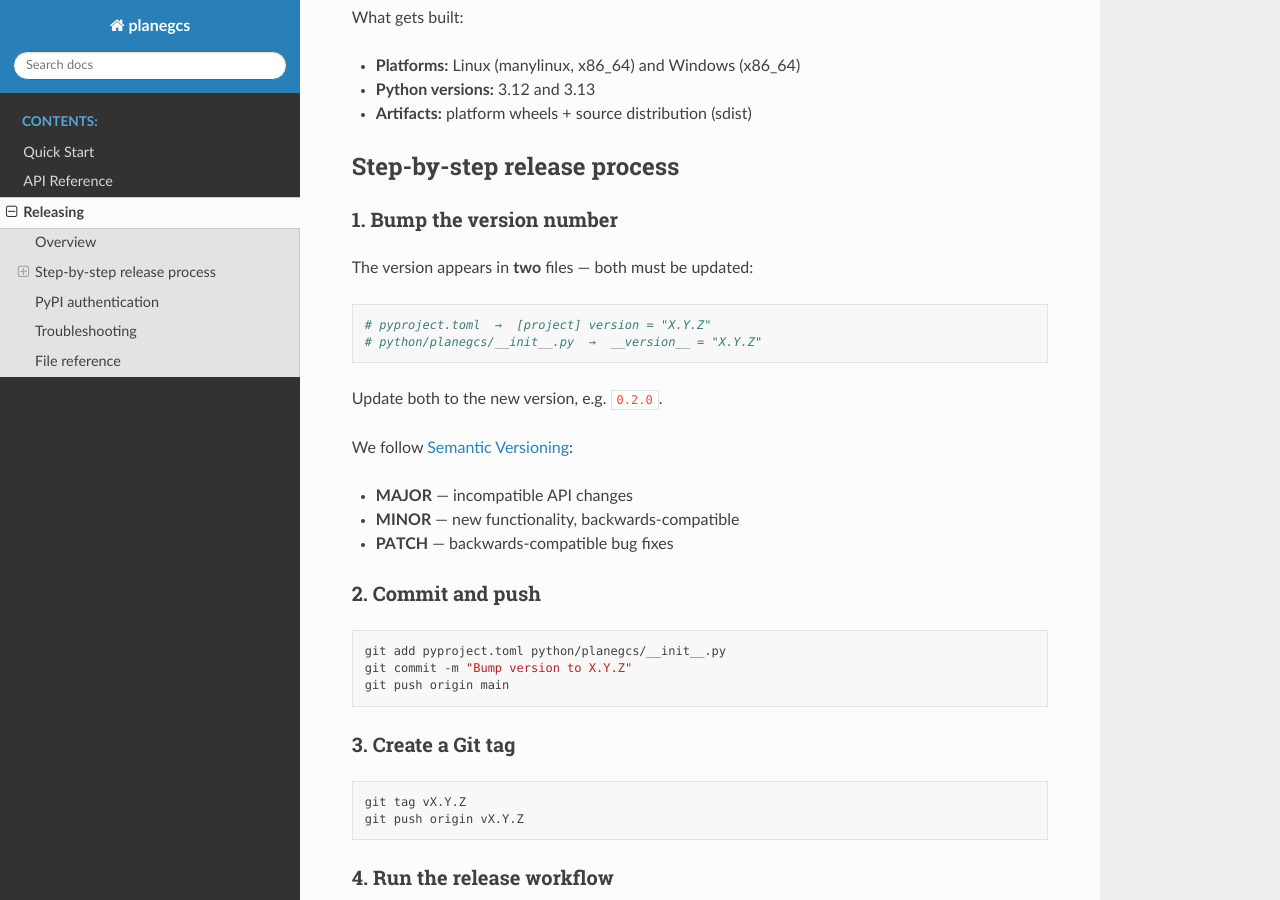
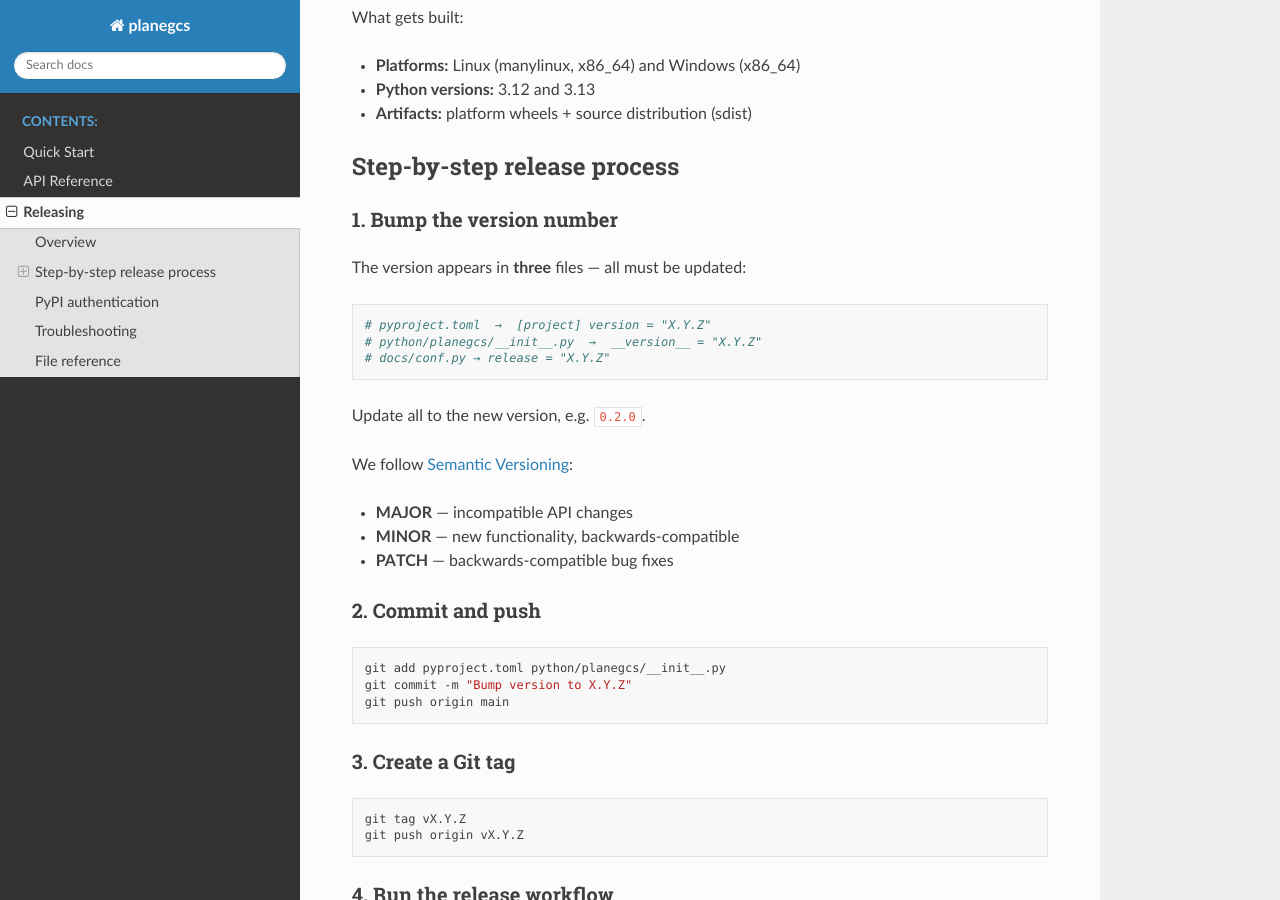
Before and after one commit to spookylukey/planegcs, a Sphinx documentation site: the page built from docs/releasing.rst, in a window 1280 px wide and 900 px high, scrolled down 330 px. Built offline with Sphinx 7.4.7 and the Read the Docs theme 3.1.0, drawn with Linux system fonts in a browser that asks for light colours; some of the changed text lies outside the part shown.

Commit message:
Note about docs.conf version number

```diff
--- a/docs/conf.py
+++ b/docs/conf.py
@@ -1,7 +1,7 @@
 """Sphinx configuration for planegcs documentation."""
 
 project = "planegcs"
-copyright = "2024, planegcs contributors"
+copyright = "2026, planegcs contributors"
 author = "planegcs contributors"
 release = "0.1.0"
 
--- a/docs/releasing.rst
+++ b/docs/releasing.rst
@@ -22,14 +22,15 @@ Step-by-step release process
 1. Bump the version number
 ~~~~~~~~~~~~~~~~~~~~~~~~~~
 
-The version appears in **two** files — both must be updated:
+The version appears in **three** files — all must be updated:
 
 .. code-block:: bash
 
    # pyproject.toml  →  [project] version = "X.Y.Z"
    # python/planegcs/__init__.py  →  __version__ = "X.Y.Z"
+   # docs/conf.py → release = "X.Y.Z"
 
-Update both to the new version, e.g. ``0.2.0``.
+Update all to the new version, e.g. ``0.2.0``.
 
 We follow `Semantic Versioning <https://semver.org/>`_:
 
```
